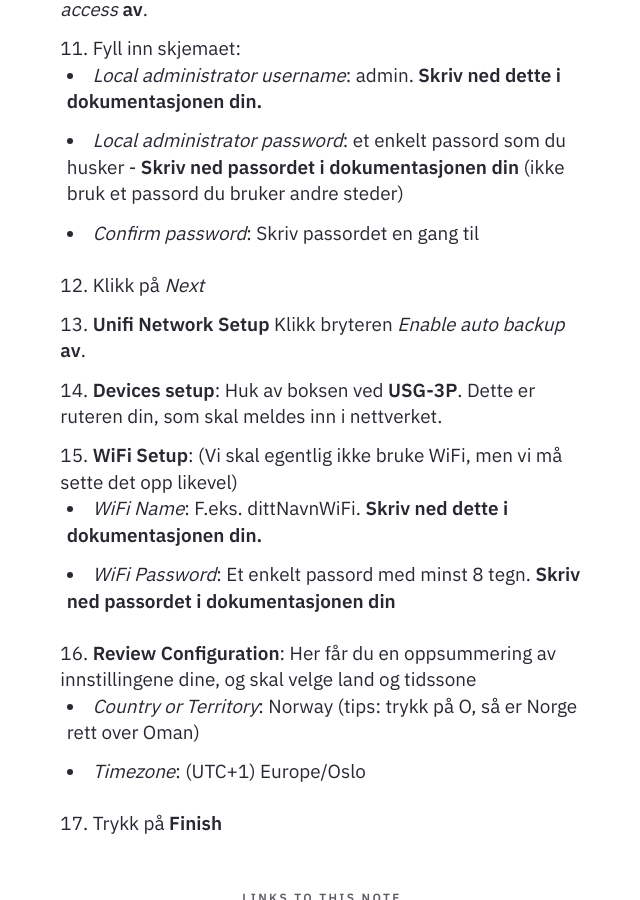
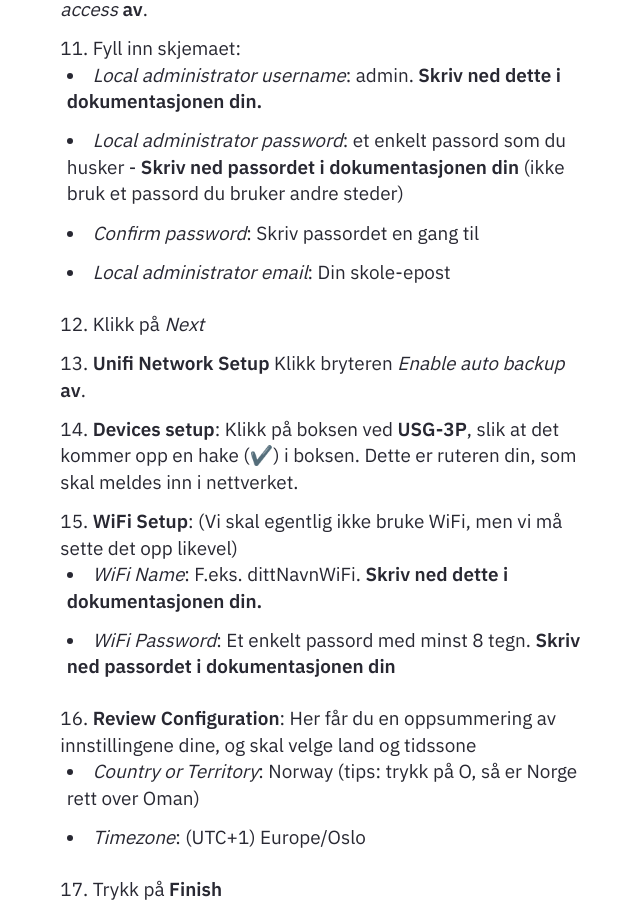
Before and after one commit to Cha-IM/cha-im.github.io, a Jekyll site: the page built from _notes/Public/Teknologiforståelse/Nettverkslab/Sette opp nettverk med Unifi-ruter.md, in a window 1280 px wide and 900 px high, scrolled down 4567 px. Shown: the whole window, without its empty margins (318-958 px from the left). Built offline with Jekyll 4.4.1, drawn with Linux system fonts in a browser that asks for light colours.

Commit message:
Edited text

```diff
--- a/_notes/Public/Teknologiforståelse/Nettverkslab/Sette opp nettverk med Unifi-ruter.md
+++ b/_notes/Public/Teknologiforståelse/Nettverkslab/Sette opp nettverk med Unifi-ruter.md
@@ -102,13 +102,14 @@ Vi kan ikke bruke nyeste versjon av Unifi Controller, men vi bruker version 7.0.
 	* _Local administrator username_: admin. **Skriv ned dette i dokumentasjonen din.**
 	* _Local administrator password_: et enkelt passord som du husker - **Skriv ned passordet i dokumentasjonen din** (ikke bruk et passord du bruker andre steder)
 	* _Confirm password_: Skriv passordet en gang til
-12. Klikk på _Next_
-13. **Unifi Network Setup** Klikk bryteren _Enable auto backup_ **av**.
-14. **Devices setup**: Huk av boksen ved __USG-3P__. Dette er ruteren din, som skal meldes inn i nettverket.
-15. **WiFi Setup**: (Vi skal egentlig ikke bruke WiFi, men vi må sette det opp likevel)
+	* *Local administrator email*: Din skole-epost
+1. Klikk på _Next_
+2. **Unifi Network Setup** Klikk bryteren _Enable auto backup_ **av**.
+3. **Devices setup**: Klikk på boksen ved __USG-3P__, slik at det kommer opp en hake (✔️) i boksen. Dette er ruteren din, som skal meldes inn i nettverket.
+4. **WiFi Setup**: (Vi skal egentlig ikke bruke WiFi, men vi må sette det opp likevel)
 	* _WiFi Name_: F.eks. dittNavnWiFi. **Skriv ned dette i dokumentasjonen din.**
 	* _WiFi Password_: Et enkelt passord med minst 8 tegn. **Skriv ned passordet i dokumentasjonen din**
-16. **Review Configuration**: Her får du en oppsummering av innstillingene dine, og skal velge land og tidssone
+5. **Review Configuration**: Her får du en oppsummering av innstillingene dine, og skal velge land og tidssone
 	* _Country or Territory_: Norway (tips: trykk på O, så er Norge rett over Oman)
 	* _Timezone_: (UTC+1) Europe/Oslo
-17. Trykk på **Finish**
+6. Trykk på **Finish**
```
Also changed, not shown: .obsidian/core-plugins.json, .obsidian/plugins/github-sync/data.json (added), .obsidian/workspace.json.
